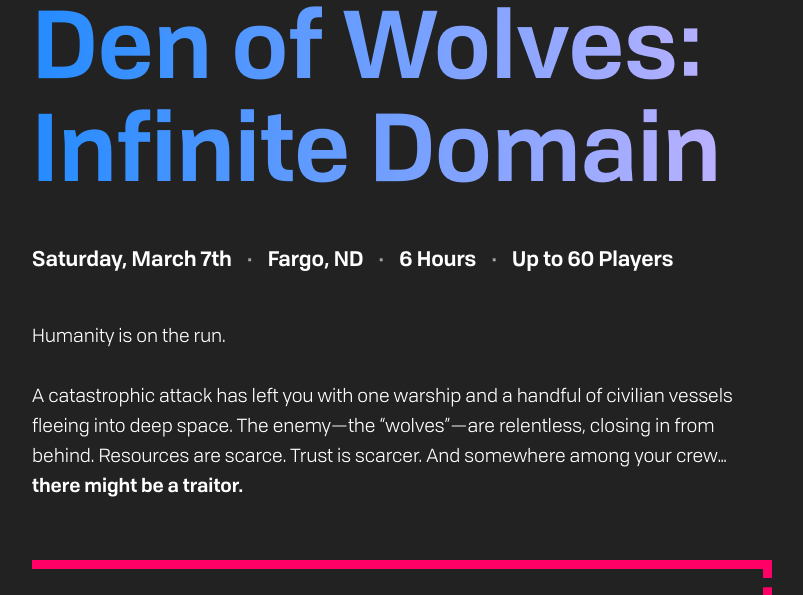
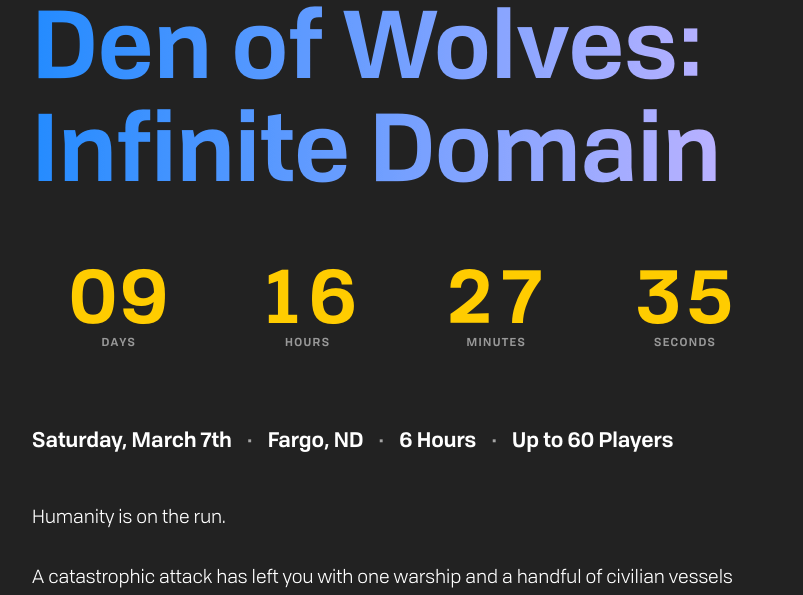
Before and after one commit to jedlimke/prairiefiregaming.com, a Jekyll site: the page built from megagames/den-of-wolves-2026.md, in a window 1280 px wide, cut to the strip 935-1530 px from the top of the page. Shown: the whole strip, without its empty margins (238-1041 px from the left). Built offline with Jekyll 4.4.1, drawn with Linux system fonts in a browser that asks for light colours.

Commit message:
Added reusable countdown component.

```diff
--- /dev/null
+++ b/_includes/countdown.html
@@ -0,0 +1,17 @@
+{% comment %}
+  Countdown timer component.
+
+  Required:
+    target          — ISO 8601 date/time string, e.g. "2026-03-07T09:00:00-06:00"
+
+  Optional:
+    gameday_message — text shown when target is reached (default: "GAMEDAY IS TODAY")
+
+  Usage:
+    {%- include countdown.html target="2026-03-07T09:00:00-06:00" -%}
+    {%- include countdown.html target="2026-03-07T09:00:00-06:00" gameday_message="IT'S GAMETIME" -%}
+{% endcomment %}
+
+<div class="countdown"
+     data-target="{{ include.target }}"
+     data-gameday-message="{{ include.gameday_message | default: "GAMEDAY IS TODAY" }}"></div>
--- a/_includes/head.html
+++ b/_includes/head.html
@@ -52,6 +52,7 @@
 	<link rel="stylesheet" href="{{ '/assets/main.css' | relative_url }}">
 	<link rel="canonical" href="{{ page.url | replace:'index.html','' | absolute_url }}">
 	<script src="{{ '/assets/main.js' | relative_url }}" defer></script>
+	<script src="{{ '/assets/countdown.js' | relative_url }}" defer></script>
 
 	{%- if jekyll.environment == 'production' and site.google_analytics -%}
 	{%- include google-analytics.html -%}
--- /dev/null
+++ b/_sass/countdown.scss
@@ -0,0 +1,62 @@
+// ============================================================================
+// COUNTDOWN TIMER — .countdown
+// ============================================================================
+
+.countdown {
+	display: grid;
+	grid-template-columns: repeat(4, 1fr);
+	gap: calc(var(--spacing-unit) / 2);
+	margin: var(--spacing-unit) 0;
+	font-family: var(--font-headers);
+	font-weight: 900;
+	font-variant-numeric: tabular-nums;
+}
+
+.countdown-sep {
+	display: none;
+}
+
+.countdown-unit {
+	display: flex;
+	flex-direction: column;
+	align-items: center;
+	gap: 4px;
+	font-size: 3rem;
+	line-height: 1;
+	color: var(--brand-yellow);
+
+	@media screen and (min-width: 600px) {
+		font-size: 4rem;
+	}
+
+	@media screen and (min-width: 800px) {
+		font-size: 5rem;
+	}
+}
+
+.countdown-label {
+	font-size: 0.65rem;
+	letter-spacing: 0.12em;
+	text-transform: uppercase;
+	color: var(--text-muted);
+
+	@media screen and (min-width: 600px) {
+		font-size: 0.75rem;
+	}
+}
+
+.countdown-gameday {
+	grid-column: 1 / -1;
+	text-align: center;
+	font-size: 2rem;
+	line-height: 1;
+	color: var(--brand-yellow);
+
+	@media screen and (min-width: 600px) {
+		font-size: 3rem;
+	}
+
+	@media screen and (min-width: 800px) {
+		font-size: 4rem;
+	}
+}
--- /dev/null
+++ b/assets/countdown.js
@@ -0,0 +1,45 @@
+(function () {
+  function pad(n) {
+    return String(n).padStart(2, '0');
+  }
+
+  function initCountdown(el) {
+    var target  = new Date(el.dataset.target);
+    var message = el.dataset.gamedayMessage || 'GAMEDAY IS TODAY';
+
+    function tick() {
+      var diff = target - new Date();
+
+      if (diff <= 0) {
+        el.innerHTML = '<span class="countdown-gameday">' + message + '</span>';
+        return;
+      }
+
+      var total   = Math.floor(diff / 1000);
+      var days    = Math.floor(total / 86400);
+      var hours   = Math.floor((total % 86400) / 3600);
+      var minutes = Math.floor((total % 3600) / 60);
+      var seconds = total % 60;
+
+      el.innerHTML =
+        '<span class="countdown-unit">' + pad(days)    + '<span class="countdown-label">Days</span></span>' +
+        '<span class="countdown-unit">' + pad(hours)   + '<span class="countdown-label">Hours</span></span>' +
+        '<span class="countdown-unit">' + pad(minutes) + '<span class="countdown-label">Minutes</span></span>' +
+        '<span class="countdown-unit">' + pad(seconds) + '<span class="countdown-label">Seconds</span></span>';
+
+      setTimeout(tick, 1000);
+    }
+
+    tick();
+  }
+
+  function init() {
+    document.querySelectorAll('.countdown[data-target]').forEach(initCountdown);
+  }
+
+  if (document.readyState === 'loading') {
+    document.addEventListener('DOMContentLoaded', init);
+  } else {
+    init();
+  }
+}());
--- a/assets/main.scss
+++ b/assets/main.scss
@@ -12,3 +12,4 @@
 @import "post";      // Blog posts
 @import "faq";       // FAQ page
 @import "rules";     // Rules section (site-within-a-site)
+@import "countdown"; // Countdown timer
--- a/megagames/den-of-wolves-2026.md
+++ b/megagames/den-of-wolves-2026.md
@@ -11,6 +11,10 @@ excerpt: "A cooperative megagame about survival under pressure. Humanity is on t
 
 # Den of Wolves: Infinite Domain
 {: .fancy-text}
+
+{::nomarkdown}
+{%- include countdown.html target="2026-03-07T09:00:00-06:00" -%}
+{:/nomarkdown}
 
 {::nomarkdown}
 <p class="event-meta">
```
Also changed, not shown: assets/main.js (line endings or trailing spaces).
